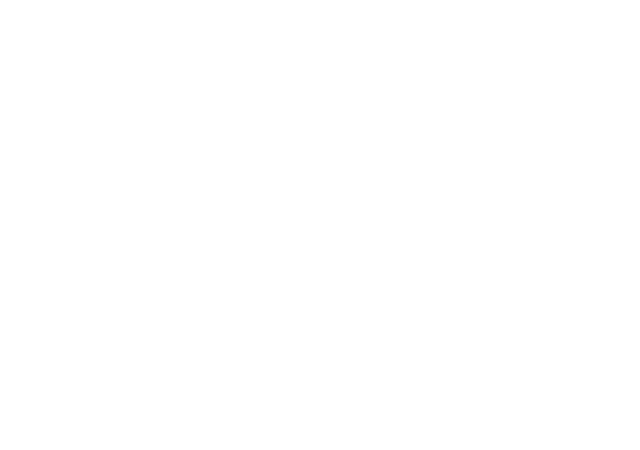
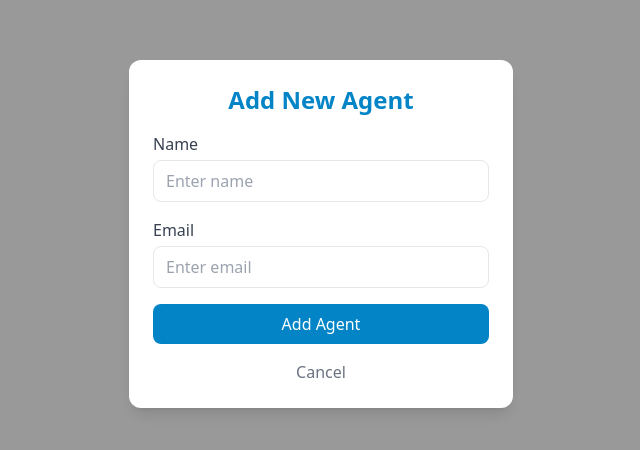
Before and after one commit to jishan1525/anvaya-frontend, a React (Create React App) app: page /addAgent in a window 1280 px wide. Before the commit this address had no page. Shown: the part 166-616 px from the top of the page, without its empty margins (319-959 px from the left). Built offline with nearby package versions, Linux system fonts and the light colour scheme; the HTML template or start-up script is replaced by a standard one.

Commit message:
Added SalesAgent page and AddAgentModal component

```diff
--- a/package.json
+++ b/package.json
@@ -8,11 +8,16 @@
     "@testing-library/react": "^16.3.0",
     "@testing-library/user-event": "^13.5.0",
     "axios": "^1.13.2",
+    "class-variance-authority": "^0.7.1",
+    "clsx": "^2.1.1",
+    "lucide-react": "^0.553.0",
     "react": "^19.2.0",
     "react-dom": "^19.2.0",
     "react-router-dom": "^7.9.5",
     "react-scripts": "^5.0.1",
     "react-toastify": "^11.0.5",
+    "tailwind-merge": "^3.4.0",
+    "tw-animate-css": "^1.4.0",
     "web-vitals": "^2.1.4"
   },
   "scripts": {
--- a/public/index.html
+++ b/public/index.html
@@ -24,7 +24,7 @@
       work correctly both with client-side routing and a non-root public URL.
       Learn how to configure a non-root public URL by running `npm run build`.
     -->
-    <title>React App</title>
+    <title>Anvaya CRM</title>
   </head>
   <body>
     <noscript>You need to enable JavaScript to run this app.</noscript>
--- a/src/App.js
+++ b/src/App.js
@@ -6,6 +6,9 @@
 import { ToastContainer } from 'react-toastify';
 import 'react-toastify/dist/ReactToastify.css';
 import AddLead from './pages/AddLead';
+import SalesAgent from './pages/SalesAgent';
+import AddAgentModal from './components/AddAgentModal';
+
 
 function App() {
   return (
@@ -14,6 +17,8 @@
         <Route path="/" element={<Dashboard/>}/>
         <Route path="/leads/:id" element={<LeadDetail/>}/>
         <Route path="/addLead" element={<AddLead/>}/>
+        <Route path="/agents" element={<SalesAgent />} />
+        <Route path="/addAgent" element={<AddAgentModal/>} />
       </Routes>
       <ToastContainer position="top-center" />
     </>
--- /dev/null
+++ b/src/components/AddAgentModal.jsx
@@ -0,0 +1,78 @@
+import axios from "axios";
+import { useState } from "react";
+
+const AddAgentModal = ({ onClose, onSuccess, onFailure }) => {
+  const [name, setName] = useState("");
+  const [email, setEmail] = useState("");
+  const [loading, setLoading] = useState(false);
+  const AGENT_API = `https://anvaya-backend-gilt.vercel.app/agents`;
+  const formSubmitHandler = async (event) => {
+    event.preventDefault();
+    const newAgent = {
+      name: name,
+      email: email,
+    };
+    try {
+      setLoading(true);
+      const response = await axios.post(AGENT_API, newAgent);
+      if (response.status === 200 || response.status === 201) {
+        onSuccess();
+        onClose();
+      }
+    } catch (error) {
+      onFailure();
+    } finally {
+      setLoading(false);
+    }
+  };
+
+  return (
+    <div className="fixed inset-0 flex items-center justify-center bg-black bg-opacity-40 backdrop-blur-sm z-50">
+      <div className="bg-white p-6 rounded-xl shadow-lg w-96">
+        <h2 className="text-2xl font-bold mb-4 text-center text-sky-600">
+          Add New Agent
+        </h2>
+        <form onSubmit={formSubmitHandler} className="space-y-4">
+          <div className="">
+            <label htmlFor="name" className="text-gray-700 font-medium">
+              Name
+            </label>
+            <input
+              ype="text"
+              required
+              placeholder="Enter name"
+              className="w-full mt-1 px-3 py-2 border rounded-lg"
+              value={name}
+              onChange={(e) => setName(e.target.value)}
+            ></input>
+          </div>
+          <div>
+            <label className="text-gray-700 font-medium">Email</label>
+            <input
+              type="email"
+              required
+              placeholder="Enter email"
+              className="w-full mt-1 px-3 py-2 border rounded-lg"
+              value={email}
+              onChange={(e) => setEmail(e.target.value)}
+            ></input>
+          </div>
+          <button
+            type="submit"
+            disabled={loading}
+            className="w-full bg-sky-600 text-white py-2 rounded-lg hover:bg-sky-700 transition"
+          >
+            {loading ? "Submitting..." : "Add Agent"}
+          </button>
+        </form>
+        <button
+          onClick={onClose}
+          className="w-full mt-4 text-gray-500 hover:text-gray-700"
+        >
+          Cancel
+        </button>
+      </div>
+    </div>
+  );
+};
+export default AddAgentModal;
--- a/src/pages/AddLead.jsx
+++ b/src/pages/AddLead.jsx
@@ -1,7 +1,7 @@
 import axios from "axios";
 import { useState, useEffect } from "react";
 import { toast } from "react-toastify";
-import Sidebar from "../components/SIdebar";
+import Sidebar from "../components/Sidebar";
 
 const AddLead = () => {
   const [name, setName] = useState("");
@@ -66,7 +66,7 @@
     };
 
 
-    console.log(newLead);
+
     axios
       .post(
         `https://anvaya-backend-gilt.vercel.app/leads`,
@@ -239,7 +239,7 @@
                 <label className="block text-sm font-medium text-gray-600 mb-1">
                   Closed At (Optional)
                 </label>
-                <input max={new Date().toISOString().split("T")[0]}
+                <input min={new Date().toISOString().split("T")[0]}
                   type="date"
                   className="w-full border border-gray-300 rounded-lg px-3 py-2 focus:ring-2 focus:ring-sky-500 outline-none"
                   onChange={(e) => setClosedAt(e.target.value)}
--- a/src/pages/LeadDetail.jsx
+++ b/src/pages/LeadDetail.jsx
@@ -1,7 +1,7 @@
 import axios from "axios";
 import { useEffect, useState, useCallback } from "react";
 import { Link, useParams } from "react-router-dom";
-import Sidebar from "../components/SIdebar";
+import Sidebar from "../components/Sidebar";
 import { toast } from "react-toastify";
 
 const LeadDetail = () => {
--- /dev/null
+++ b/src/pages/SalesAgent.jsx
@@ -0,0 +1,112 @@
+import axios from "axios";
+import { useEffect, useState } from "react";
+import Sidebar from "../components/Sidebar";
+import AddAgentModal from "../components/AddAgentModal";
+import { toast } from "react-toastify";
+
+const SalesAgent = () => {
+  const AGENT_API = `https://anvaya-backend-gilt.vercel.app/agents`;
+  const [agentData, setAgentData] = useState();
+  const [loading, setLoading] = useState(false);
+  const [error, setError] = useState(null);
+  const [showModal, setShowModal] = useState(false);
+
+  useEffect(() => {
+    const fetchData = async () => {
+      try {
+        setLoading(true);
+        const response = await axios.get(AGENT_API);
+        setAgentData(response.data);
+      } catch (error) {
+        setError(error.message);
+      } finally {
+        setLoading(false);
+      }
+    };
+    fetchData();
+  }, [AGENT_API]);
+
+  if (loading) {
+    return (
+      <div className="flex items-center justify-center h-screen bg-gray-50">
+        <div className="text-xl text-sky-600">Loading agent data...</div>
+      </div>
+    );
+  }
+
+  if (error) {
+    return (
+      <div className="flex items-center justify-center h-screen bg-gray-50">
+        <div className="text-xl text-red-600 p-4 border border-red-300 bg-red-50 rounded-lg">
+          Error fetching data: {error}
+        </div>
+      </div>
+    );
+  }
+
+  const handleSuccess = () => {
+    toast.success("New Agent Added Successfully!");
+
+    // Refresh list
+    axios.get(AGENT_API).then((res) => setAgentData(res.data));
+  };
+  const handleFailure = () => {
+    toast.error("Please check the email!");
+
+    // Refresh list
+    axios.get(AGENT_API).then((res) => setAgentData(res.data));
+  };
+
+  return (
+    <div className="h-screen flex flex-col">
+      {/* HEADER */}
+      <h1 className="font-extrabold text-3xl sm:text-4xl p-6 text-center bg-sky-600 text-white sticky top-0 z-20 shadow-lg">
+        Sales Agent List
+      </h1>
+
+      {/* MAIN LAYOUT */}
+      <div className="flex flex-1 overflow-hidden">
+        {/* SIDEBAR */}
+        <Sidebar />
+
+        {/* MAIN CONTENT */}
+        <div className="flex-1 p-8 overflow-y-auto bg-gray-50">
+          {/* GRID OF AGENTS */}
+          <div className="grid grid-cols-1 sm:grid-cols-2 md:grid-cols-3 lg:grid-cols-4 gap-6">
+            {agentData?.map((agent) => (
+              <div
+                key={agent._id}
+                className="bg-white shadow-lg border border-gray-100 rounded-xl p-5 hover:shadow-xl transition-all"
+              >
+                <p>
+                  <span className="text-lg font-extrabold text-gray-700 block">
+                    {agent?.name}
+                  </span>
+                  <span className="text-sm text-gray-500">{agent?.email}</span>
+                </p>
+              </div>
+            ))}
+          </div>
+
+          {/* ADD NEW AGENT BUTTON */}
+          <div className="mt-8">
+            <button
+              onClick={() => setShowModal(true)}
+              className="bg-sky-600 text-white px-6 py-2 rounded-lg hover:bg-sky-700 transition"
+            >
+              Add New Agent
+            </button>
+          </div>
+        </div>
+      </div>
+      {showModal && (
+        <AddAgentModal
+          onClose={() => setShowModal(false)}
+          onSuccess={handleSuccess}
+          onFailure={handleFailure}
+        />
+      )}
+    </div>
+  );
+};
+export default SalesAgent;
```
Also changed, not shown: 1 other file (tests, documents, lock files or other folders).
